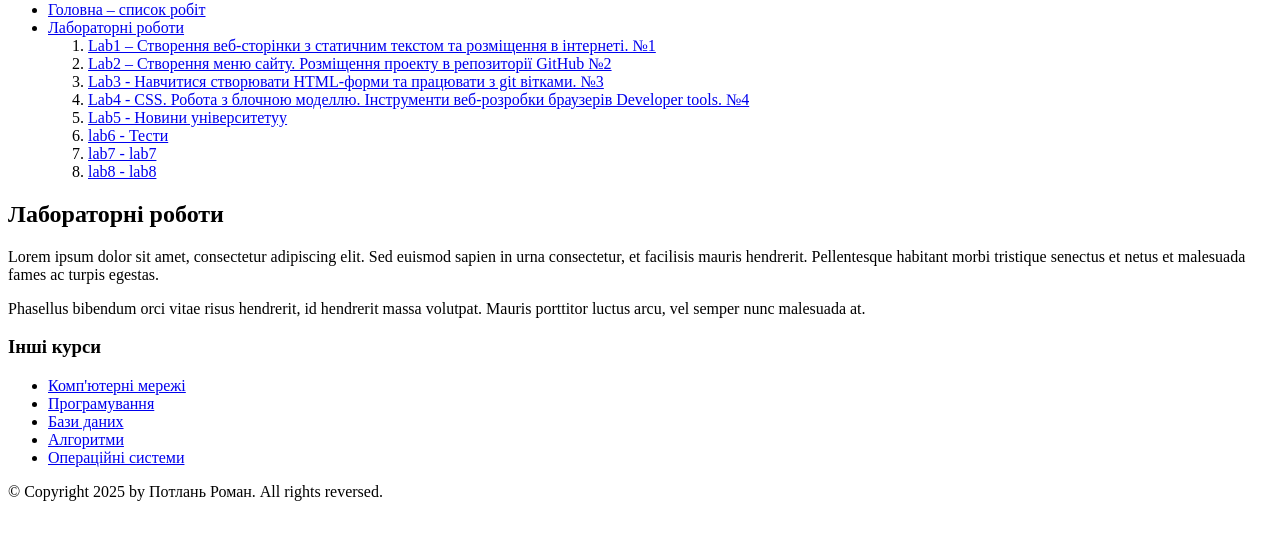
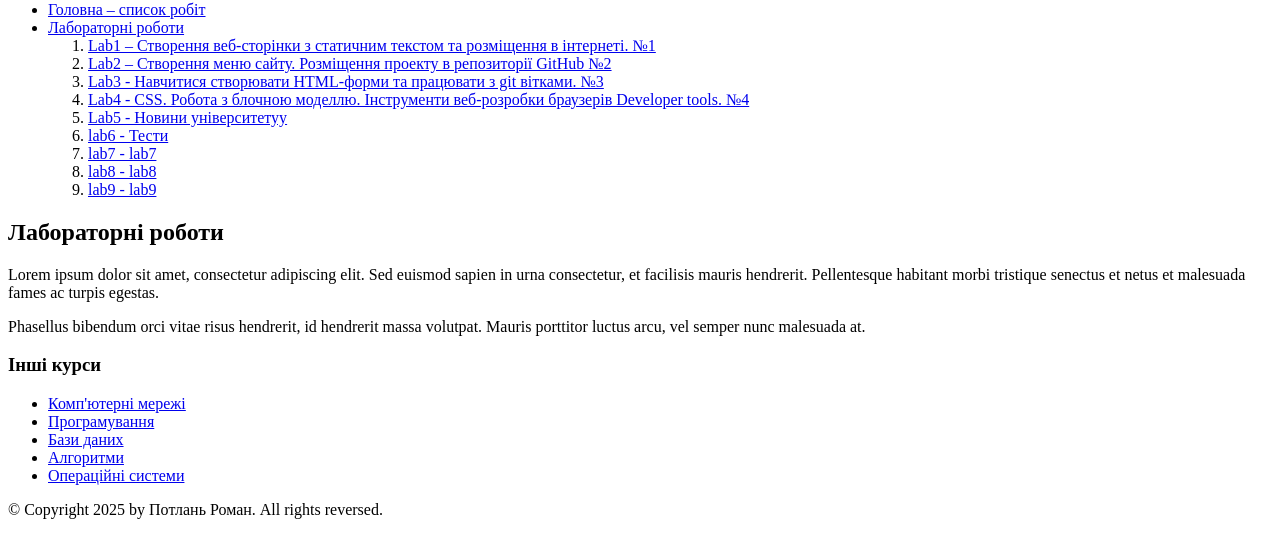
Before and after one commit to rpotlan2022-design/web-labs1, a plain HTML site: page index.html in a window 1280 px wide. Shown: the part 79-636 px from the top of the page. Drawn offline with Linux system fonts and the light colour scheme.

Commit message:
Update main page content

```diff
--- a/index.html
+++ b/index.html
@@ -25,6 +25,7 @@
                 <li><a href="lab6/index.html">lab6 - Тести</a></li>
                 <li><a href="lab7/index.html">lab7 - lab7</a></li>
                 <li><a href="lab8/index.html">lab8 - lab8</a></li>
+                <li><a href="lab9/index.html">lab9 - lab9</a></li>
             </ol>
         </li>
     </ul>
```
